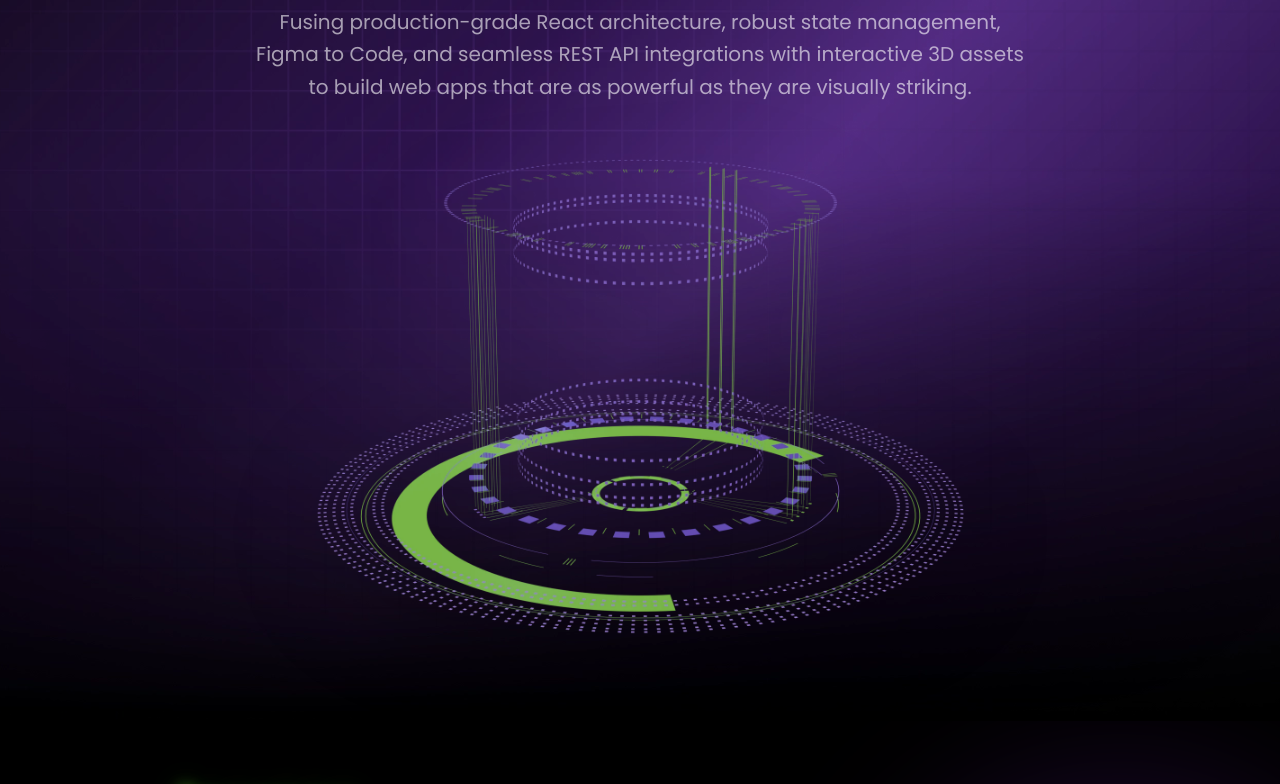
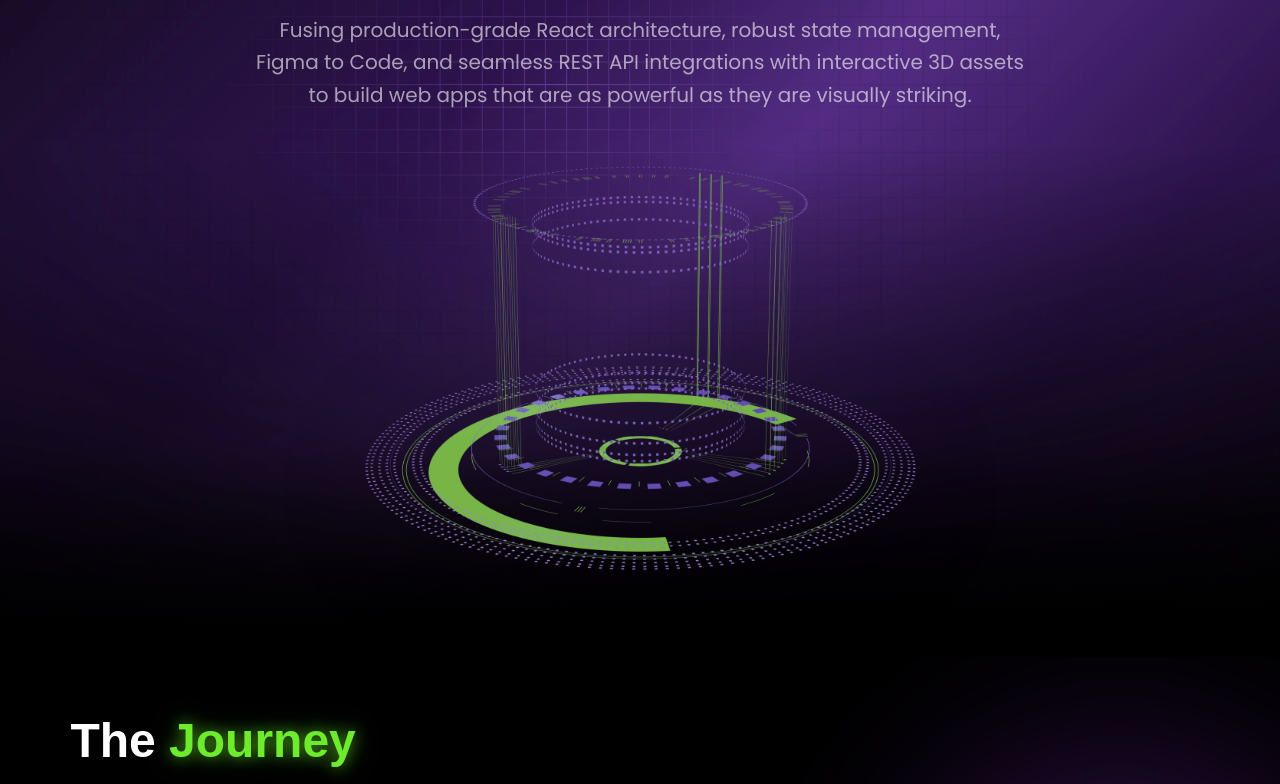
Before and after one commit to owaiskhanfrontend/Portfolio-Web, a React (Vite) app: page / in a window 1280 px wide. Shown: the part 420-1204 px from the top of the page. Built offline with nearby package versions, Linux system fonts and the light colour scheme; a web font is replaced by a local one.

Commit message:
refactor: add HUD and bottom fade to home, refine isometric grid, and update project cards

```diff
--- a/src/Components/Home/Hero.jsx
+++ b/src/Components/Home/Hero.jsx
@@ -11,20 +11,20 @@ function Hero() {
     offset: ["start start", "end center"]
   });
 
-  const sceneScale = useTransform(scrollYProgress, [0, 1], [1, 1.18]);
+  const sceneScale = useTransform(scrollYProgress, [0, 1], [1, 1.12]);
 
   return (
-    <div ref={containerRef} className="relative w-full max-w-[1440px] h-auto px-fluid-x mx-auto pb-20">
+    <div ref={containerRef} className="relative w-full max-w-[1440px] xl:max-w-[1600px] h-auto px-fluid-x mx-auto pb-20">
 
-      <div className="absolute inset-0 w-full h-full flex justify-center items-center pointer-events-none opacity-40 z-0">
+      <div className="hidden md:flex absolute inset-0 w-full h-full justify-center items-center pointer-events-none z-0">
         <img
           src={isometriclayer}
           alt="Isometric Background"
-          className="w-full h-full object-contain md:object-cover mix-blend-screen"
+          className="md:w-[82%] md:h-[82%] lg:w-[92%] lg:h-[92%] xl:w-full xl:h-full object-contain lg:opacity-100 mix-blend-screen transition-all duration-300"
         />
       </div>
 
-      <div className="relative z-10 w-full flex flex-col items-center gap-6 pt-24 md:pt-32">
+      <div className="relative z-10 w-full flex flex-col items-center gap-6 pt-26 md:pt-34">
 
         <div className="w-full flex flex-col items-center gap-3 text-center">
           <span className="text-display-4 font-poppins font-medium text-white/70 tracking-wide">
@@ -43,7 +43,7 @@ function Hero() {
           Fusing production-grade React architecture, robust state management, Figma to Code, and seamless REST API integrations with interactive 3D assets to build web apps that are as powerful as they are visually striking.
         </p>
 
-        <div className="w-full max-w-4xl mx-auto flex items-center justify-center relative pt-5 md:pt-7 px-4">
+        <div className="w-full max-w-3xl mx-auto flex items-center justify-center relative pt-5 md:pt-7 px-4">
           <motion.div
             style={{ scale: sceneScale }}
             animate={{ y: [0, -12, 0] }}
--- a/src/Components/Home/Home.jsx
+++ b/src/Components/Home/Home.jsx
@@ -7,6 +7,11 @@ function Home() {
       className="w-full h-auto bg-cover bg-center flex overflow-hidden relative"
       style={{ backgroundImage: `url(${Background})` }}
     >
+      <div
+        aria-hidden="true"
+        className="pointer-events-none absolute inset-x-0 bottom-0 h-44 xl:h-52 z-[1] bg-gradient-to-b from-transparent to-black"
+      />
+
       <Hero />
     </div>
   );
--- a/src/Components/Projects/Projects.jsx
+++ b/src/Components/Projects/Projects.jsx
@@ -8,6 +8,7 @@ import project3 from "../../assets/Projects assets/portfolio web.png";
 import pcui from "../../assets/Projects assets/pc ui card-1.jpg";
 import pcui2 from "../../assets/Projects assets/pc ui card-2.jpg";
 import pcui3 from "../../assets/Projects assets/pc ui card-3.jpg";
+import Carrender from "../../assets/Projects assets/car render.jpg";
 
 import figmaicon from "../../assets/skill assets/figmablender.webp";
 import reactblender from "../../assets/skill assets/reactblender.webp";
@@ -117,6 +118,17 @@ function Projects() {
       image: pcui3,
       githubUrl: "https://github.com/owaiskhanfrontend/Portfolio-Web",
     },
+    {
+      id: 4,
+      title: "High-End 3D Visualizations",
+      tagline: "Featured Project",
+      description:
+        "Backed by one year of intensive experience in Blender 3D, I create photorealistic 3D models, custom product mockups, and high-end studio renders. Capable of designing and staging any custom 3D mockup or scene from concept to final render—focused on clean geometry, advanced material shaders (glass, matte paint, brushed metals), and precise studio lighting to achieve commercial-grade product visualizations.",
+      techStack: [
+        { name: "Blender 3D", img: blendericon, color: "#F5792A" },
+      ],
+      image: Carrender,
+    },
   ];
 
   return (
--- a/src/Components/Projects/StickyProjectCard.jsx
+++ b/src/Components/Projects/StickyProjectCard.jsx
@@ -2,7 +2,15 @@ import githublender from "../../assets/skill assets/githublender.webp";
 
 function StickyProjectCard({ project, index, hoveredTechIndex, setHoveredTechIndex }) {
   const isEven = index % 2 === 1;
-  const stickyOffsets = ["top-20", "top-32", "top-44"];
+
+  const stickyOffsets = [
+    "top-16 md:top-20",
+    "top-12 md:top-28",
+    "top-24 md:top-36",
+    "top-8 md:top-12",
+  ];
+
+  const cardStickyClass = stickyOffsets[index] || "top-24 md:top-36";
 
   const imageContent = (
     <div className="relative border border-white/10 rounded-2xl overflow-hidden shadow-2xl w-full bg-black">
@@ -14,9 +22,11 @@ function StickyProjectCard({ project, index, hoveredTechIndex, setHoveredTechInd
     </div>
   );
 
+  const hasLinks = Boolean(project.liveUrl || project.githubUrl || project.figmaUrl);
+
   return (
     <div
-      className={`sticky ${stickyOffsets[index] || "top-44"} w-full transition-all duration-300`}
+      className={`sticky ${cardStickyClass} w-full`}
       style={{ zIndex: index + 1 }}
     >
       <div
@@ -78,6 +88,7 @@ function StickyProjectCard({ project, index, hoveredTechIndex, setHoveredTechInd
             </p>
           </div>
 
+          {hasLinks && (
             <div className="flex flex-wrap items-center gap-5 mt-6 pl-2">
               {project.liveUrl && (
                 <a
@@ -103,6 +114,7 @@ function StickyProjectCard({ project, index, hoveredTechIndex, setHoveredTechInd
                 </a>
               )}
 
+              {project.githubUrl && (
                 <a
                   href={project.githubUrl}
                   target="_blank"
@@ -118,6 +130,7 @@ function StickyProjectCard({ project, index, hoveredTechIndex, setHoveredTechInd
                     />
                   </div>
                 </a>
+              )}
 
               {project.figmaUrl && (
                 <a
@@ -143,6 +156,7 @@ function StickyProjectCard({ project, index, hoveredTechIndex, setHoveredTechInd
                 </a>
               )}
             </div>
+          )}
         </div>
 
         <div className="w-full xl:w-7/12 relative group">
```
Also changed, not shown: src/assets/Projects assets/car render.jpg (added), src/assets/Projects assets/pc ui card-3.jpg. Lines whose indentation alone changed are shown as unchanged.
